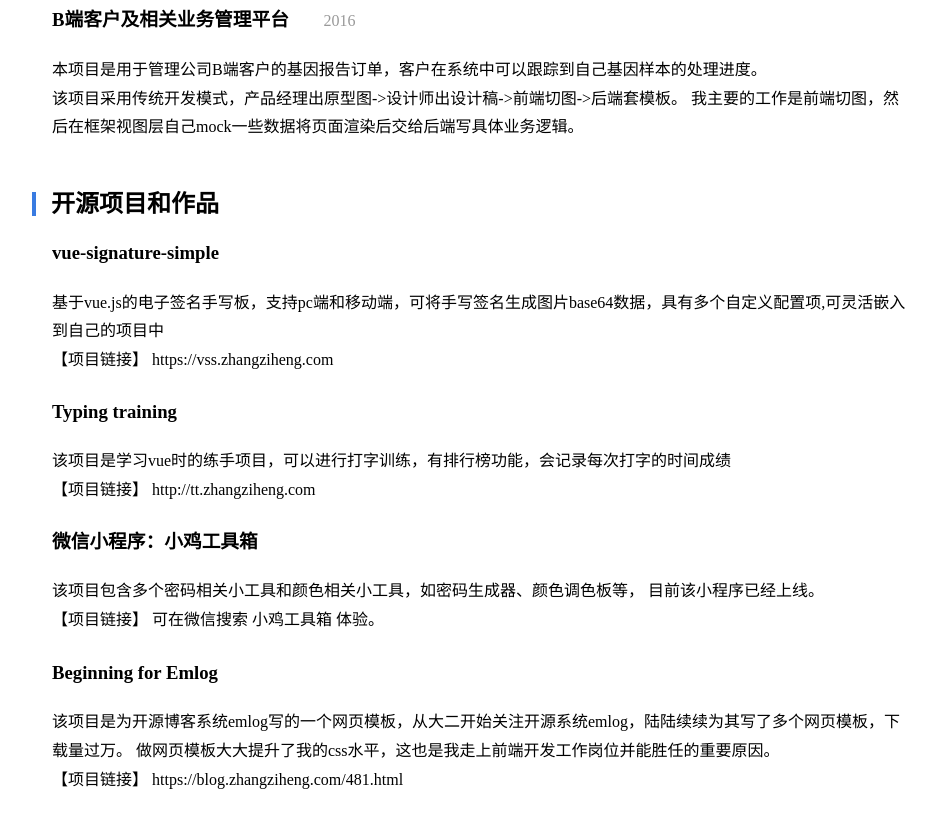
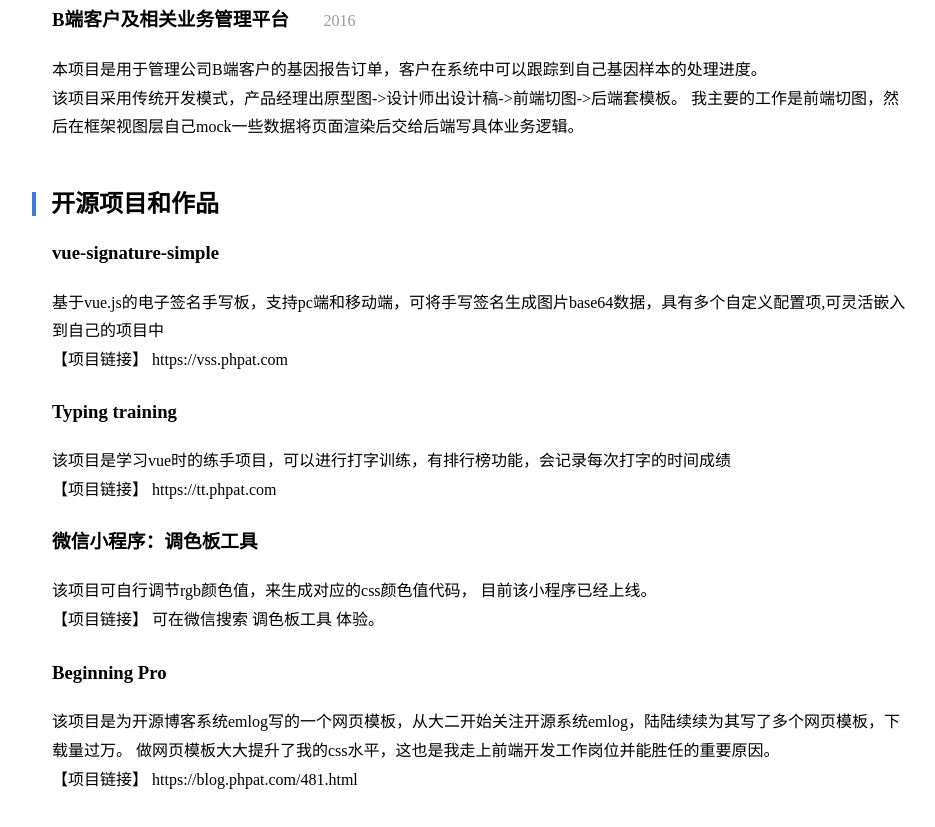
Before and after one commit to jaeheng/resume, a plain HTML site: page index.html in a window 1280 px wide. Shown: the part 1600-2427 px from the top of the page, without its empty margins (158-1093 px from the left). Drawn offline with Linux system fonts and the light colour scheme.

Commit message:
Update index.html

```diff
--- a/index.html
+++ b/index.html
@@ -97,24 +97,24 @@
             <div class="job">
                 <h3>vue-signature-simple</h3>
                 <p>基于vue.js的电子签名手写板，支持pc端和移动端，可将手写签名生成图片base64数据，具有多个自定义配置项,可灵活嵌入到自己的项目中</p>
-                <p>【项目链接】 <a href="https://vss.zhangziheng.com" rel="nofollow" target="_blank">https://vss.zhangziheng.com</a></p>
+                <p>【项目链接】 <a href="https://vss.phpat.com" rel="nofollow" target="_blank">https://vss.phpat.com</a></p>
             </div>
             <div class="job">
                 <h3>Typing training</h3>
                 <p>该项目是学习vue时的练手项目，可以进行打字训练，有排行榜功能，会记录每次打字的时间成绩</p>
-                <p>【项目链接】 <a href="http://tt.zhangziheng.com" rel="nofollow" target="_blank">http://tt.zhangziheng.com</a></p>
+                <p>【项目链接】 <a href="https://tt.phpat.com" rel="nofollow" target="_blank">https://tt.phpat.com</a></p>
             </div>
             <div class="job">
-                <h3>微信小程序：小鸡工具箱</h3>
-                <p>该项目包含多个密码相关小工具和颜色相关小工具，如密码生成器、颜色调色板等，
+                <h3>微信小程序：调色板工具</h3>
+                <p>该项目可自行调节rgb颜色值，来生成对应的css颜色值代码，
                     目前该小程序已经上线。</p>
-                <p>【项目链接】 可在微信搜索 <code>小鸡工具箱</code> 体验。</p>
+                <p>【项目链接】 可在微信搜索 <code>调色板工具</code> 体验。</p>
             </div>
             <div class="job">
-                <h3>Beginning for Emlog</h3>
+                <h3>Beginning Pro</h3>
                 <p>该项目是为开源博客系统emlog写的一个网页模板，从大二开始关注开源系统emlog，陆陆续续为其写了多个网页模板，下载量过万。
                     做网页模板大大提升了我的css水平，这也是我走上前端开发工作岗位并能胜任的重要原因。</p>
-                <p>【项目链接】 <a href="https://blog.zhangziheng.com/481.html" rel="nofollow" target="_blank">https://blog.zhangziheng.com/481.html</a></p>
+                <p>【项目链接】 <a href="https://blog.phpat.com/481.html" rel="nofollow" target="_blank">https://blog.phpat.com/481.html</a></p>
             </div>
         </div>
     </section>
```
